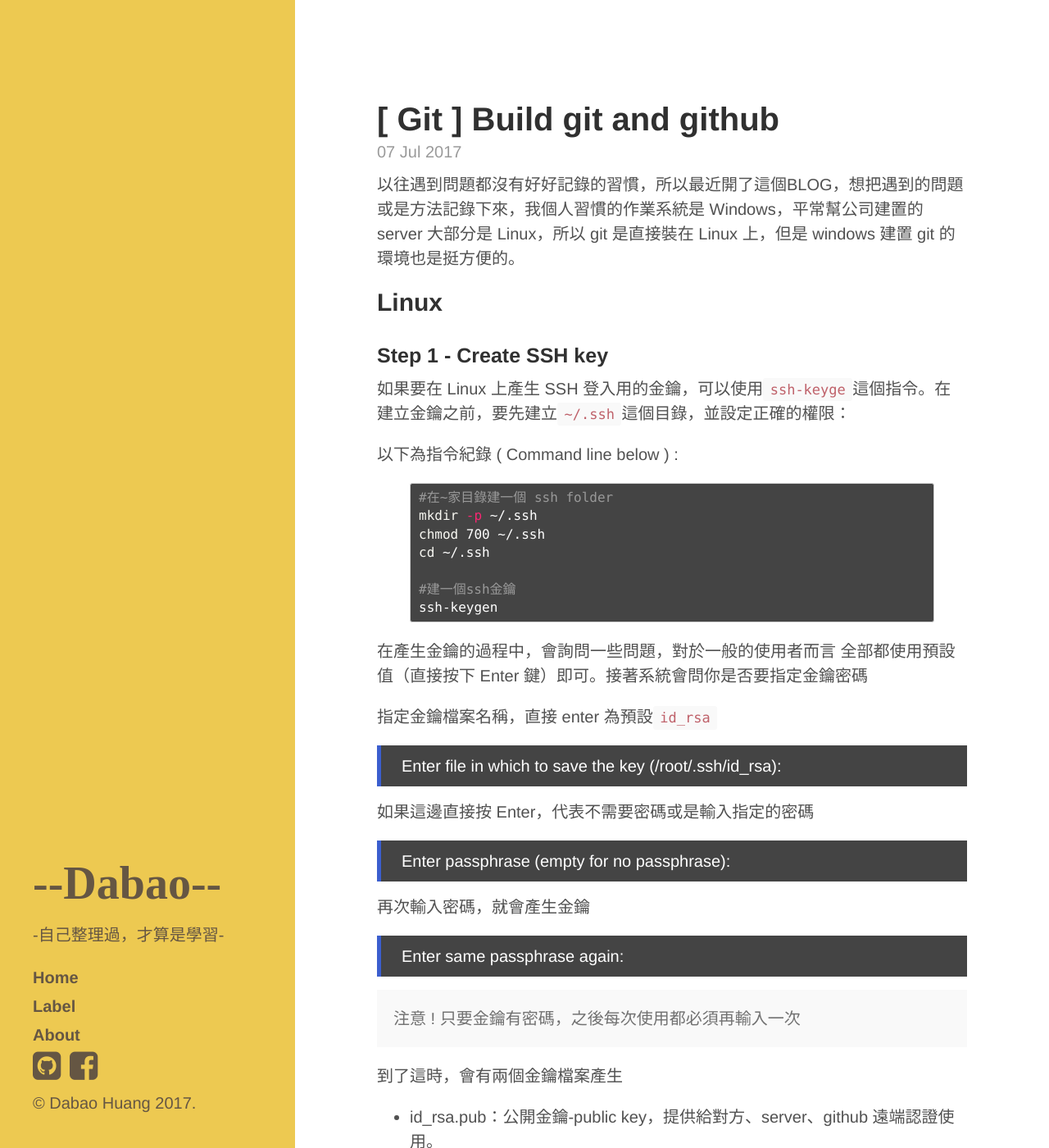
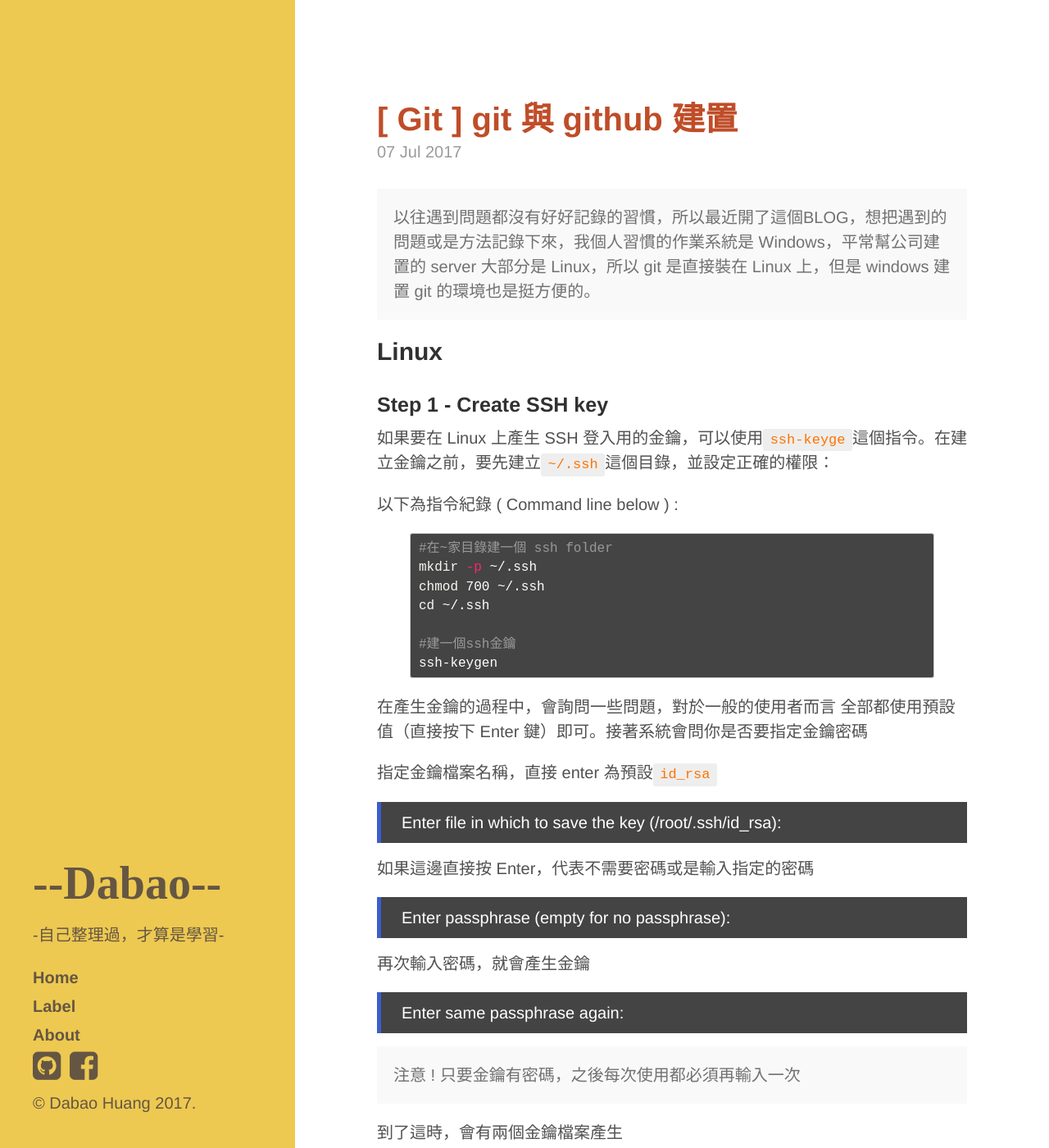
Before and after one commit to DabaoHuang/dabaohuang.github.io, a Jekyll site: the page built from _posts/2017-07-07-github-build-on-linux.md, in a window 1280 px wide and 1400 px high. Shown: the whole window at 82% size. Built offline with Jekyll 4.4.1, drawn with Linux system fonts in a browser that asks for light colours; comment, search, counter and statistics services are not loaded.

Commit message:
Change style :P

```diff
--- a/_layouts/post.html
+++ b/_layouts/post.html
@@ -3,7 +3,7 @@
 ---
 
 <div class="post">
-  <h1 class="post-title">{{ page.title }}</h1>
+  <h1 class="post-title">{{ page.subtitle }}</h1>
   <span class="post-date">{{ page.date | date_to_string }}</span>
   {{ content }}
 </div>
--- a/_posts/2017-07-07-github-build-on-linux.md
+++ b/_posts/2017-07-07-github-build-on-linux.md
@@ -6,7 +6,7 @@
 comments: true
 ---
 
-<div class="messge">
+<div class="message">
     以往遇到問題都沒有好好記錄的習慣，所以最近開了這個BLOG，想把遇到的問題或是方法記錄下來，我個人習慣的作業系統是 Windows，平常幫公司建置的 server 大部分是 Linux，所以 git 是直接裝在 Linux 上，但是 windows 建置 git 的環境也是挺方便的。
 </div>
 
--- a/public/css/highlight-Monokai.css
+++ b/public/css/highlight-Monokai.css
@@ -14,12 +14,12 @@
 .n                 { color: #f8f8f2 }                            /* Name                        */
 .o                 { color: #f92672 }                            /* Operator                    */
 .p                 { color: #f8f8f2 }                            /* Punctuation                 */
-.cm                { color: #75715e }                            /* Comment.Multiline           */
-.cp                { color: #75715e }                            /* Comment.Preproc             */
-.c1                { color: #75715e }                            /* Comment.Single              */
-.cs                { color: #75715e }                            /* Comment.Special             */
-.ge                { font-style: italic }                        /* Generic.Emph                */
-.gs                { font-weight: bold }                         /* Generic.Strong              */
+.cm                { color: #999 }                               /* Comment.Multiline           */
+.cp                { color: #999 }                               /* Comment.Preproc             */
+.c1                { color: #999 }                               /* Comment.Single              */
+.cs                { color: #999 }                               /* Comment.Special             */
+.ge                { font-style: italic }                          /* Generic.Emph                */
+.gs                { font-weight: bold }                           /* Generic.Strong              */
 .kc                { color: #66d9ef }                            /* Keyword.Constant            */
 .kd                { color: #66d9ef }                            /* Keyword.Declaration         */
 .kn                { color: #f92672 }                            /* Keyword.Namespace           */
--- a/public/css/poole.css
+++ b/public/css/poole.css
@@ -150,13 +150,13 @@
 /* Code */
 code,
 pre {
-  font-family: Menlo, Monaco, "Courier New", monospace;
+  /* font-family: Menlo, Monaco, "Courier New", monospace; */
 }
 code {
   padding: .25em .5em;
   font-size: 85%;
-  color: #bf616a;
-  background-color: #f9f9f9;
+  color: #FF7300;
+  background-color: #eee;
   border-radius: 3px;
 }
 pre {
@@ -338,7 +338,7 @@
 .page-title,
 .post-title,
 .post-title a {
-  color: #303030;
+  color: #bf4d28;
 }
 .page-title,
 .post-title {
```
Also changed, not shown: public/css/custom.min.css.
